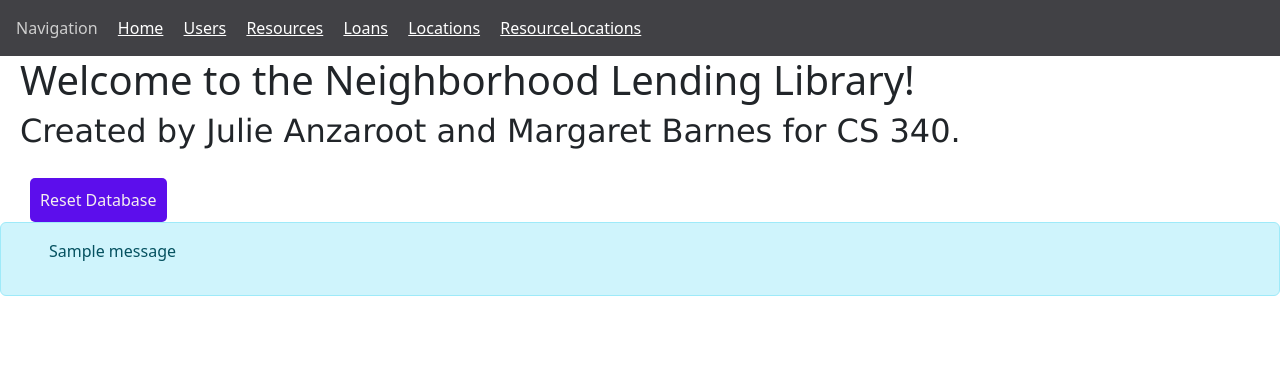
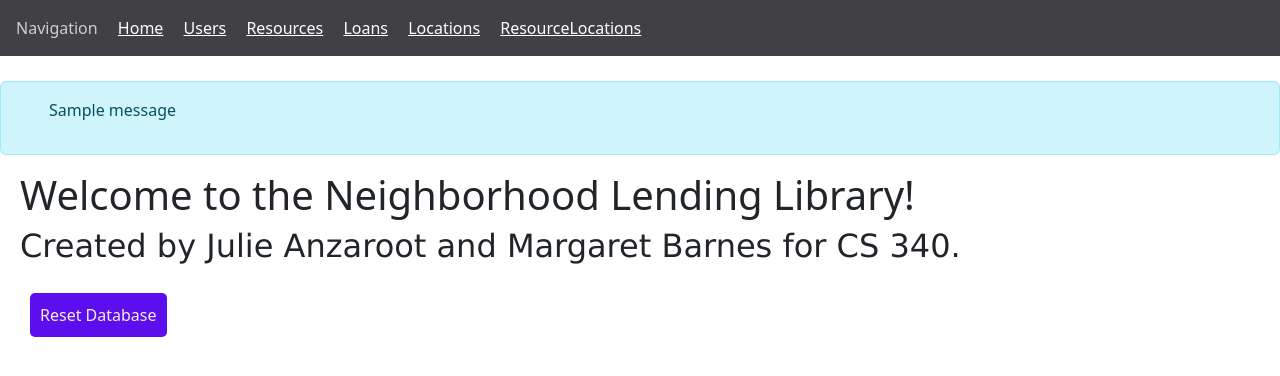
Before and after one commit to julie-anz/cs340_portfolio, a Flask app: page / in a window 1280 px wide. Shown: the top 376 px of the page. Run offline with Flask 3, Linux system fonts and the light colour scheme; one stand-in notice (Sample message) is shown.

Commit message:
Update main.j2

```diff
--- a/templates/main.j2
+++ b/templates/main.j2
@@ -19,6 +19,18 @@
         <a href="/resourceLocations">ResourceLocations</a>
     </nav>
 
+    {% with messages = get_flashed_messages(with_categories=true) %}
+              {% if messages %}
+              <div class="alert alert-info" role="alert" style="margin-top: 25px;">
+                  <ul class=flashes style="list-style-type: none;">
+                  {% for category, message in messages %}
+                    <li class="{{ category }}">{{ message }}</li>
+                  {% endfor %}
+                  </ul>
+              </div>
+              {% endif %}
+        {% endwith %}
+
 
     <div>
       {% block db_table %}
@@ -39,19 +51,5 @@
       {% endblock %}
     </div>
 
-
-        {% with messages = get_flashed_messages(with_categories=true) %}
-              {% if messages %}
-              <div class="alert alert-info" role="alert">
-                  <ul class=flashes style="list-style-type: none;>
-                  {% for category, message in messages %}
-                    <li class="{{ category }}">{{ message }}</li>
-                  {% endfor %}
-                  </ul>
-              </div>
-              {% endif %}
-        {% endwith %}
-
-
   </body>
 </html>
```
